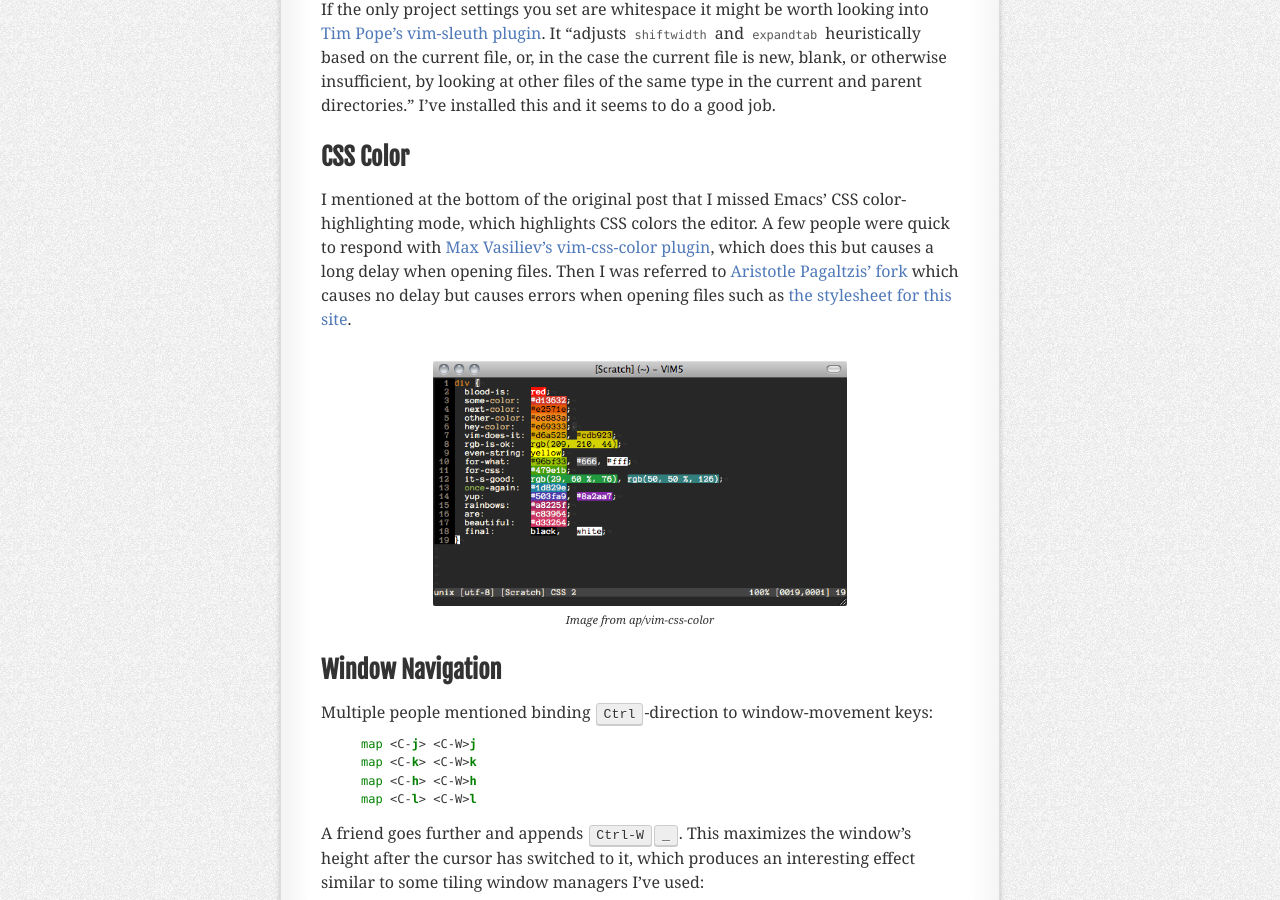
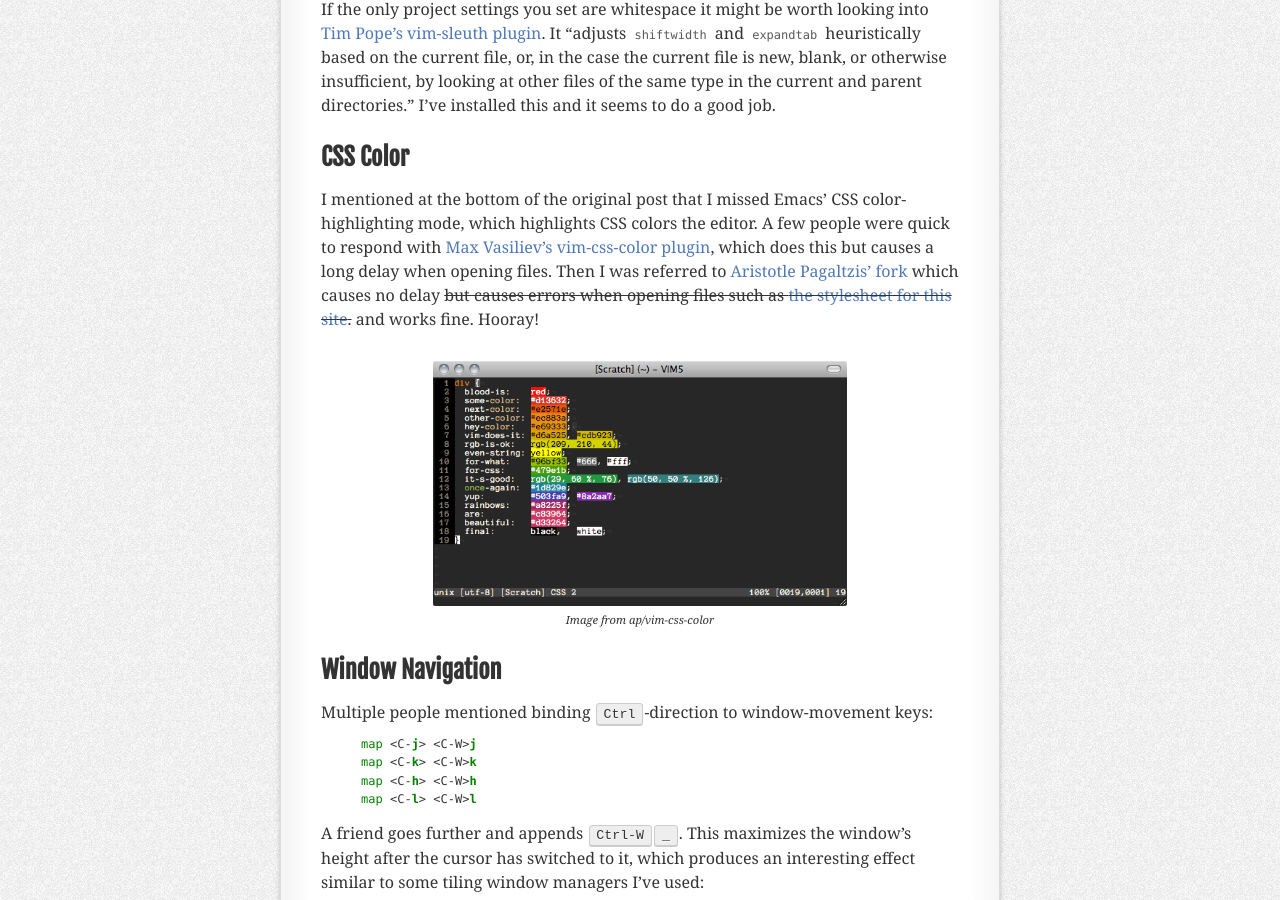
Before and after one commit to statico/statico.github.io, a Jekyll site: the page built from _posts/2013-03-05-vim2.md, in a window 1280 px wide and 900 px high, scrolled down 2885 px. Built offline with Jekyll 4.4.1, drawn with Linux system fonts in a browser that asks for light colours; comment, search, counter and statistics services are not loaded.

Commit message:
Corrected error about bug in ap/vim-css-color

```diff
--- a/_posts/2013-03-05-vim2.md
+++ b/_posts/2013-03-05-vim2.md
@@ -101,7 +101,7 @@ If the only project settings you set are whitespace it might be worth looking in
 
 ### CSS Color
 
-I mentioned at the bottom of the original post that I missed Emacs' CSS color-highlighting mode, which highlights CSS colors the editor. A few people were quick to respond with [Max Vasiliev's vim-css-color plugin][csscolor1], which does this but causes a long delay when opening files. Then I was referred to [Aristotle Pagaltzis' fork][csscolor2] which causes no delay but causes errors when opening files such as [the stylesheet for this site](style.sass).
+I mentioned at the bottom of the original post that I missed Emacs' CSS color-highlighting mode, which highlights CSS colors the editor. A few people were quick to respond with [Max Vasiliev's vim-css-color plugin][csscolor1], which does this but causes a long delay when opening files. Then I was referred to [Aristotle Pagaltzis' fork][csscolor2] which causes no delay ~~but causes errors when opening files such as [the stylesheet for this site](style.sass).~~ and works fine. Hooray!
 
 <figure>
 <img src="images/vim/csscolor.png"/>
```
